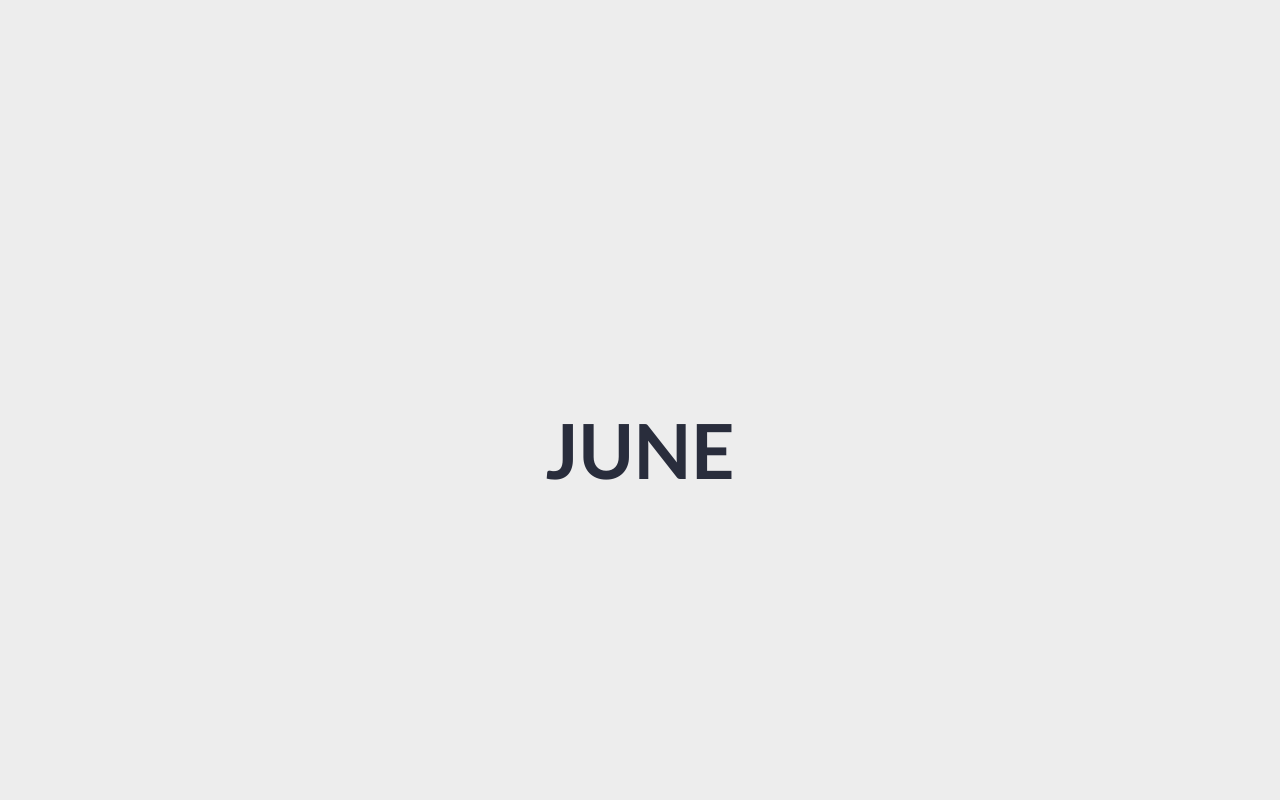
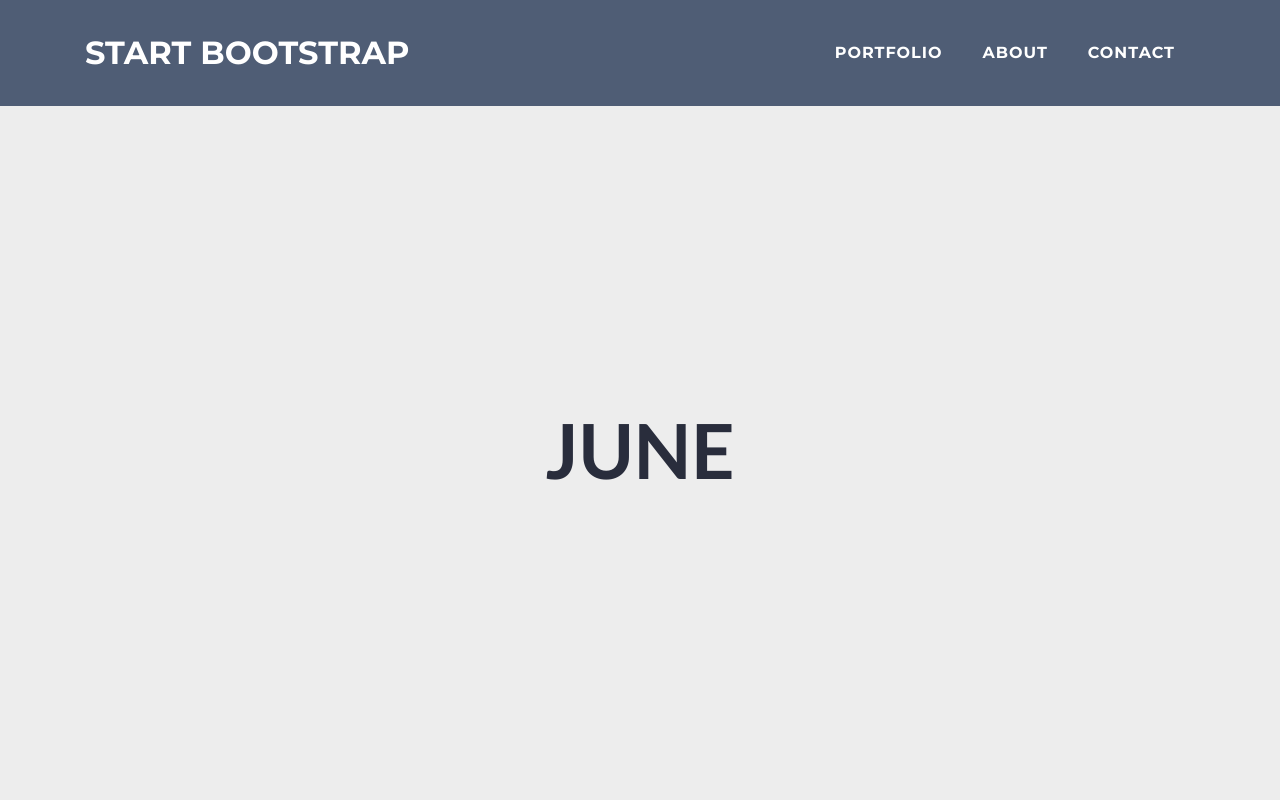
Before and after one commit to AskJune/askjune-site, a plain HTML site: page index.html in a window 1280 px wide. Shown: the top 800 px of the page. Drawn offline with Linux system fonts and the light colour scheme.

Commit message:
just wanna see this nav bar for reals

```diff
--- a/index.html
+++ b/index.html
@@ -29,7 +29,7 @@
   <body id="page-top">
 
     <!-- Navigation -->
-    <!-- <nav class="navbar navbar-expand-lg bg-secondary fixed-top text-uppercase" id="mainNav">
+    <nav class="navbar navbar-expand-lg bg-secondary fixed-top text-uppercase" id="mainNav">
       <div class="container">
         <a class="navbar-brand js-scroll-trigger" href="#page-top">Start Bootstrap</a>
         <button class="navbar-toggler navbar-toggler-right text-uppercase bg-primary text-white rounded" type="button" data-toggle="collapse" data-target="#navbarResponsive" aria-controls="navbarResponsive" aria-expanded="false" aria-label="Toggle navigation">
@@ -50,7 +50,7 @@
           </ul>
         </div>
       </div>
-    </nav> -->
+    </nav>
 
     <!-- Header -->
     <header class="masthead bg-primary text-white text-center">
```
